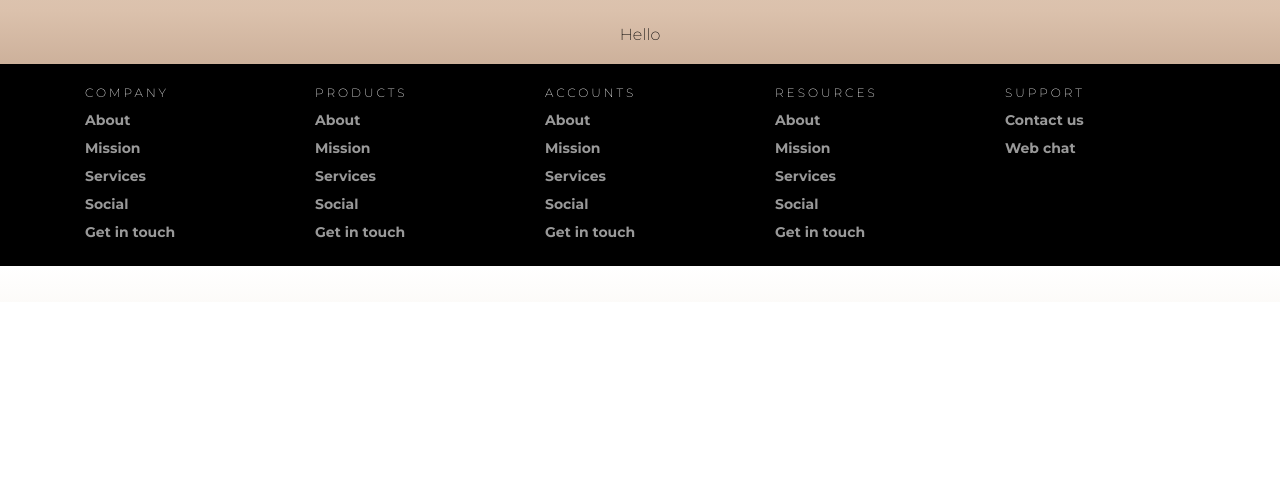
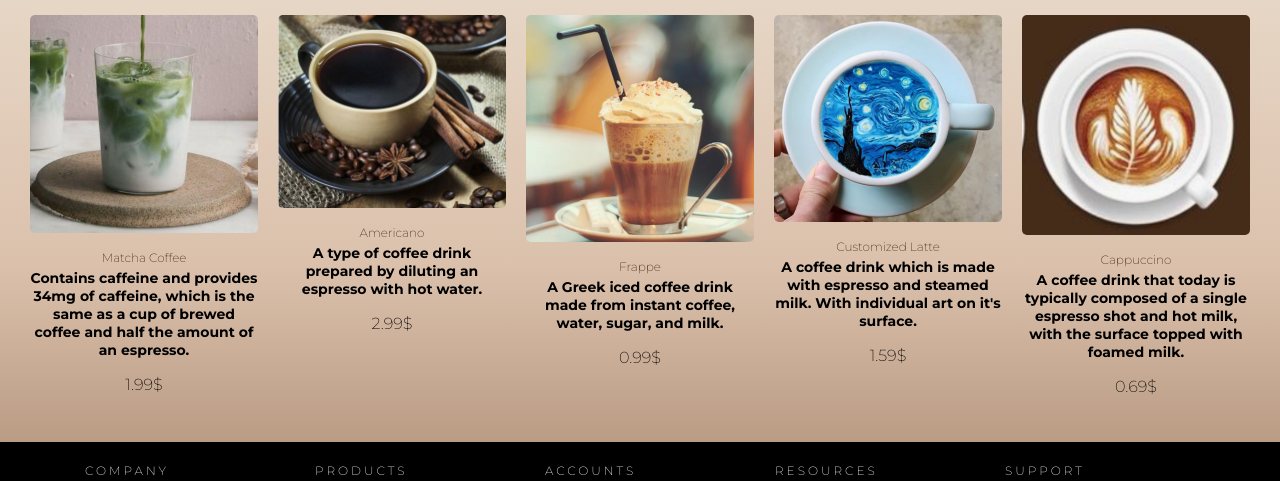
Before and after one commit to AnastasiaSperanskaya/AnastasiaSperanskaya.github.io, a plain HTML site: page html/product.html in a window 1280 px wide. Shown: the part 498-979 px from the top of the page. Before the commit the page ends 800 px from the top, so only its background shows below. Drawn offline with Linux system fonts and the light colour scheme.

Commit message:
i am done

```diff
--- a/css/product.css
+++ b/css/product.css
@@ -74,6 +74,40 @@ body{
 .items {
     display: flex;
     flex-direction: row;
+    align-items: flex-start;
+    padding: 20px;
+}
+
+.item {
+    display: flex;
+    flex-direction: column;
     align-items: center;
     justify-content: center;
+    padding: 10px;
+    width: 20%;
+    height: auto;
 }
+
+.item-img {
+    width : 100%;
+    height: auto;
+    border-radius: 5px;
+}
+
+.item-desc {
+    text-align: center;
+}
+
+.name {
+    font-size: 12px;
+    line-height: 18px;
+    color: #38220f;
+    margin-bottom: 0;
+}
+
+.desc {
+    font-weight: bold;
+    font-size: 14px;
+    line-height: 18px;
+    margin-top: 2px;
+}
--- a/html/product.html
+++ b/html/product.html
@@ -44,8 +44,61 @@
           </div>
         </div>
 
-        <div class="items" style="padding: 20px;">
-          Hello
+        <div class="items" style="padding-top: 0px;">
+          <div class="item">
+            <div class="item-image">
+              <img src="/img/item1.png" class="item-img">
+            </div>
+            <div class="item-desc">
+              <p class="name"> Matcha Coffee </p>
+              <p class="desc"> Contains caffeine and provides 34mg of caffeine, which is the same as a cup of brewed coffee and half the amount of an espresso. </p>
+              <p class="price"> 1.99$ </p>
+            </div>
+          </div>
+
+          <div class="item">
+            <div class="item-image">
+              <img src="/img/item2.png" class="item-img">
+            </div>
+            <div class="item-desc">
+              <p class="name"> Americano </p>
+              <p class="desc"> A type of coffee drink prepared by diluting an espresso with hot water. </p>
+              <p class="price"> 2.99$ </p>
+            </div>
+          </div>
+
+          <div class="item">
+            <div class="item-image">
+              <img src="/img/item3.png" class="item-img">
+            </div>
+            <div class="item-desc">
+              <p class="name"> Frappe </p>
+              <p class="desc"> A Greek iced coffee drink made from instant coffee, water, sugar, and milk.  </p>
+              <p class="price"> 0.99$</p>
+            </div>
+          </div>
+
+          <div class="item">
+            <div class="item-image">
+              <img src="/img/item4.png" class="item-img">
+            </div>
+            <div class="item-desc">
+              <p class="name"> Customized Latte </p>
+              <p class="desc"> A coffee drink which is made with espresso and steamed milk. With individual art on it's surface. </p>
+              <p class="price"> 1.59$ </p>
+            </div>
+          </div>
+
+          <div class="item">
+            <div class="item-image">
+              <img src="/img/item5.png" class="item-img">
+            </div>
+            <div class="item-desc">
+              <p class="name"> Cappuccino </p>
+              <p class="desc"> A coffee drink that today is typically composed of a single espresso shot and hot milk, with the surface topped with foamed milk. </p>
+              <p class="price"> 0.69$ </p>
+            </div>
+          </div>
         </div>
       </div>
 
```
Also changed, not shown: img/item1.png (added), img/item2.png (added), img/item3.png (added), img/item4.png (added), img/item5.png (added).
